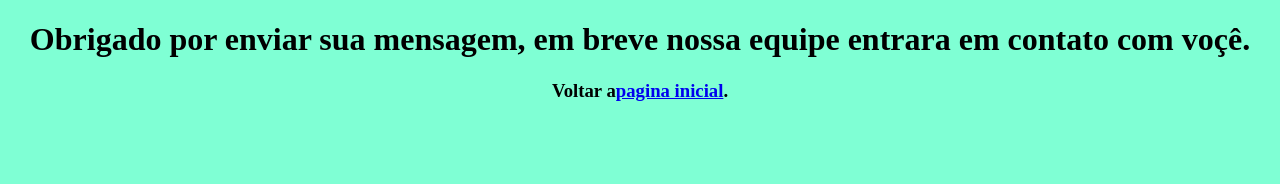
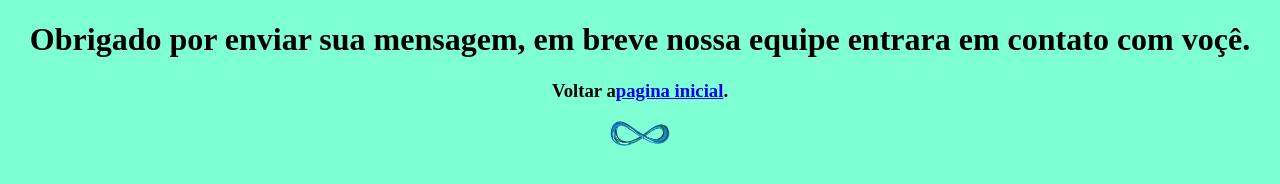
Before and after one commit to InfinityCooperative/pagina-de-agradecimento, a plain HTML site: page index.html in a window 1280 px wide. Drawn offline with Linux system fonts and the light colour scheme.

Commit message:
Update index.html

```diff
--- a/index.html
+++ b/index.html
@@ -9,6 +9,6 @@
 <body>
     <h1>Obrigado por enviar sua mensagem, em breve nossa equipe entrara em contato com voçê.</h1>
     <h3>Voltar a<a href="https://infinitycooperative.github.io/Alem_de_um_status/">pagina inicial</a>.</h3>
-    <img src="" >
+    <img src="imagens/infinity icon.png" class="logo" >
 </body>
 </html>
```
